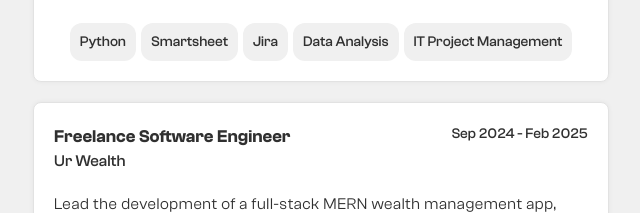
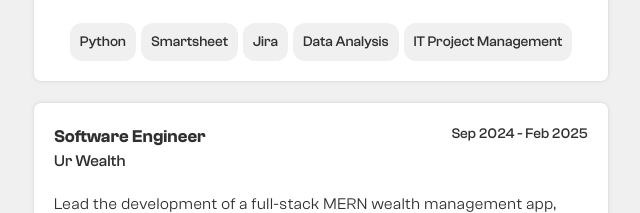
Before and after one commit to qinflan/portfolio, a React (Vite) app in the folder portfolio/client/: page / in a window 1280 px wide. Shown: the part 940-1153 px from the top of the page, without its empty margins (639-1279 px from the left). Built offline with nearby package versions, Linux system fonts and the light colour scheme; a web font is replaced by a local one.

Commit message:
Update WorkData.ts

```diff
--- a/portfolio/client/src/components/pages/experience/WorkData.ts
+++ b/portfolio/client/src/components/pages/experience/WorkData.ts
@@ -7,7 +7,7 @@ export const workData = [
       skills: ["Python", "Smartsheet", "Jira", "Data Analysis", "IT Project Management"]
     },
     {
-      title: "Freelance Software Engineer",
+      title: "Software Engineer",
       company: "Ur Wealth",
       dates: "Sep 2024 - Feb 2025",
       description: "Lead the development of a full-stack MERN wealth management app, guiding a team of developers to create an intuitive fin-tech dashboard for managing wealth assets.",
```
